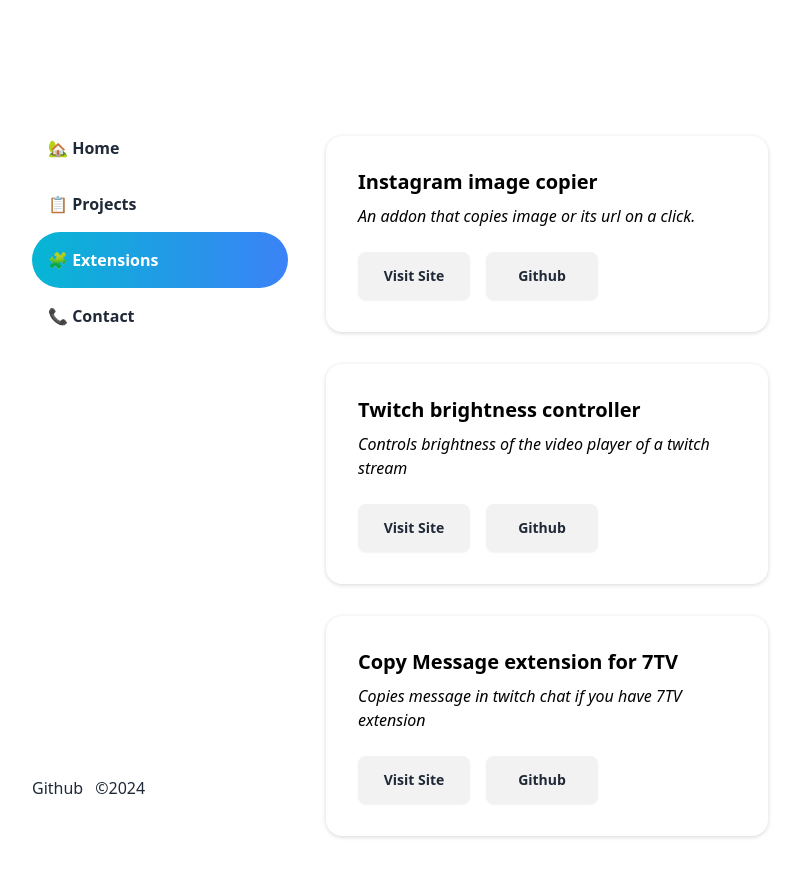
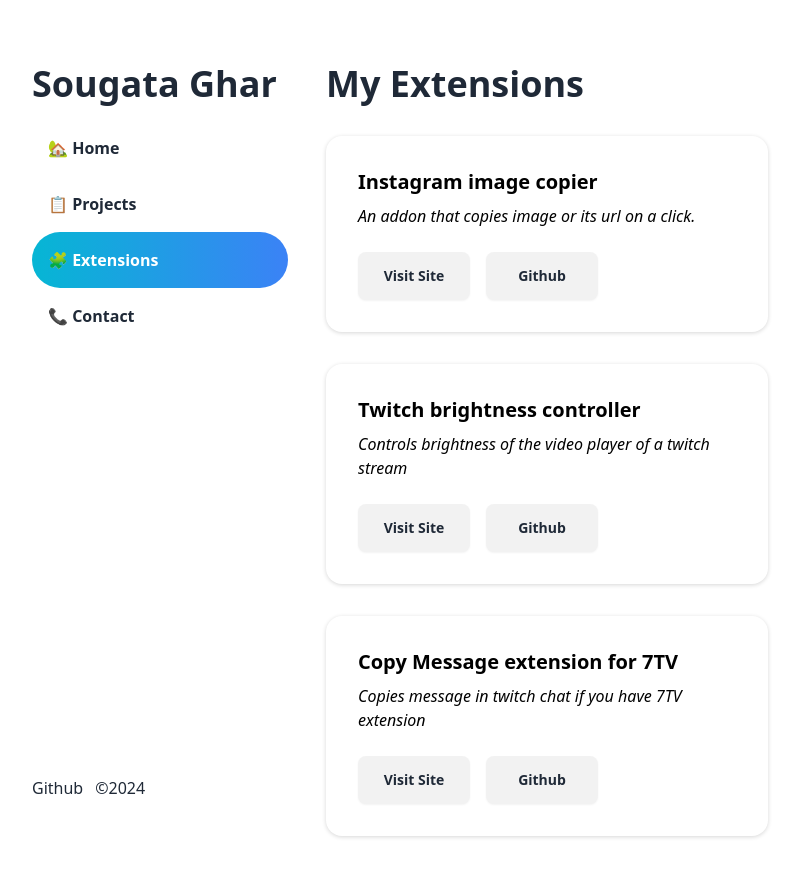
Before and after one commit to sougataghar477/portfolio-second, a React (Vite) app: page /extensions in a window 1280 px wide. Shown: the top 876 px of the page, without its empty margins (240-1040 px from the left). Built offline with nearby package versions, Linux system fonts and the light colour scheme.

Commit message:
fixed light mode

```diff
--- a/src/components/Extension.jsx
+++ b/src/components/Extension.jsx
@@ -6,7 +6,7 @@
         { heading: 'Copy Message extension for 7TV', text: 'Copies message in twitch chat if you have 7TV extension', link: 'https://addons.mozilla.org/en-US/firefox/addon/message-copier-for-7tv/', github: 'https://github.com/sougataghar477/7TV-message-copier-for-twitch' },
     ]
     return < >
-        <h1 className="text-4xl font-bold mb-8 text-white">My Extensions</h1>
+        <h1 className="text-4xl font-bold mb-8 dark:text-white">My Extensions</h1>
         {extensions.map((extension,index)=> <Card project={extension} key={index}/>)}
     </ >
 }
--- a/src/components/Sidebar.jsx
+++ b/src/components/Sidebar.jsx
@@ -4,7 +4,7 @@
     return <div className="my-8 relative block min-w-[230px] hidden md:block">
 
         <ul className="fixed">
-        <h1 className="text-4xl font-bold text-white mb-4">Sougata Ghar</h1>
+        <h1 className="text-4xl font-bold dark:text-white mb-4">Sougata Ghar</h1>
 {links.map((link, index) => (
   <NavLink
     key={index}
```
